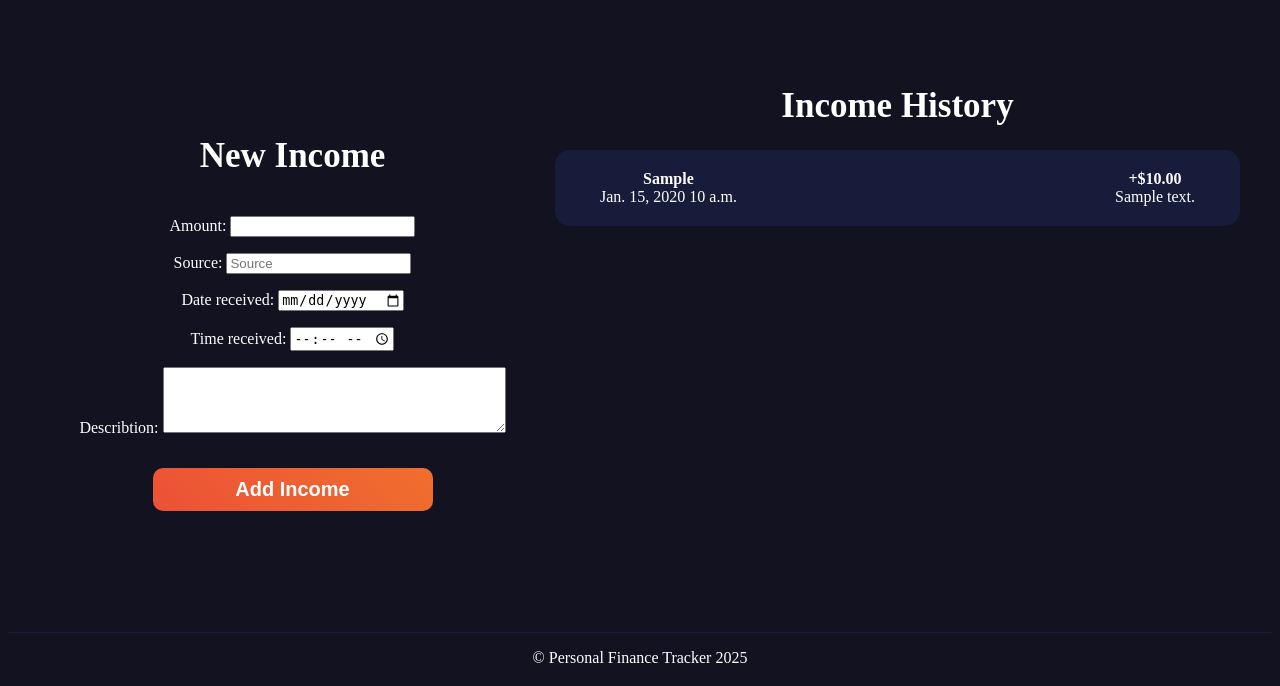
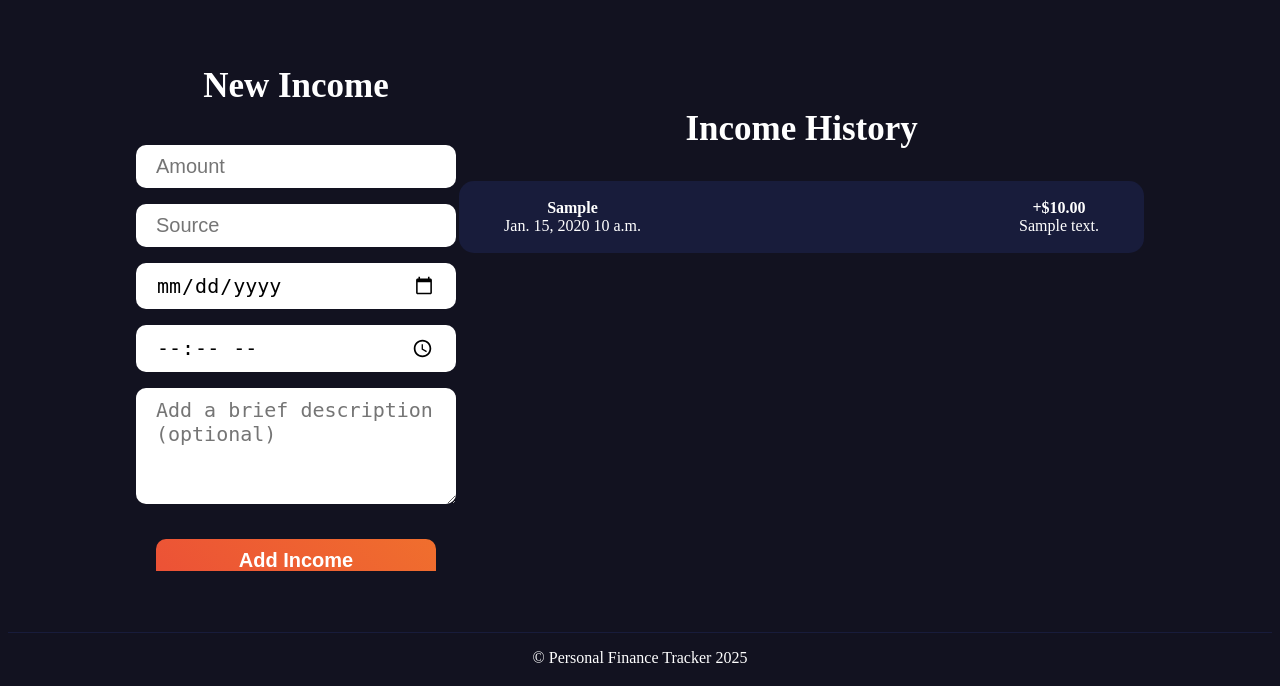
Before and after one commit to notedwinpiatek/PersonalFinanceTracker, a Django app: template personal_finance_tracker/finance_tracker/templates/finance_tracker/income.html in a window 1280 px wide. Shown: the part 114-800 px from the top of the page. Run offline with Django 5.2, Linux system fonts and the light colour scheme; the template is opened without the code that fills it: values that come from a table or form of the project are taken from there, others are empty; tables that the repository leaves empty hold one stand-in row (values such as "Sample post"); some web fonts are replaced.

Commit message:
style: layout of income page

```diff
--- a/personal_finance_tracker/finance_tracker/forms.py
+++ b/personal_finance_tracker/finance_tracker/forms.py
@@ -13,8 +13,17 @@ class IncomeForm(forms.ModelForm):
     class Meta:
         model = Income
         fields = ['amount', 'source', 'date_received', 'time_received', 'describtion']
+        labels = {
+            'amount': '',
+            'source': '',
+            'date_received': '',
+            'time_received': '',
+            'describtion': '',
+        }
         widgets = {
-            'date_received': forms.DateInput(attrs={'type': 'date'}),
-            'time_received': forms.TimeInput(attrs={'type': 'time'}),
-            'describtion': forms.Textarea(attrs={'rows': 4, 'cols': 40}),
+            'amount': forms.NumberInput(attrs={'class': 'form-control', 'id': 'amount-field', 'placeholder':'Amount'}),
+            'source': forms.TextInput(attrs={'class': 'form-control', 'id': 'source-field', 'placeholder': 'Source'}),
+            'date_received': forms.DateInput(attrs={'type': 'date', 'class': 'form-control'}),
+            'time_received': forms.TimeInput(attrs={'type': 'time', 'class': 'form-control'}),
+            'describtion': forms.Textarea(attrs={'class': 'form-control', 'id': 'description-field', 'placeholder': 'Add a brief description (optional)', 'rows': 4}),
         }
--- a/personal_finance_tracker/finance_tracker/static/finance_tracker/styles.css
+++ b/personal_finance_tracker/finance_tracker/static/finance_tracker/styles.css
@@ -139,10 +139,21 @@ footer p {
     margin-bottom: 100px;
 }
 
-.form-wrapper button, input[name="username"], input[name="password"], input[name="password1"], input[name="password2"], input[name="old_password"], input[name="new_password1"], input[name="new_password2"] {
+.form-wrapper button, input[name="username"], input[name="password"], input[name="password1"], input[name="password2"], input[name="old_password"], input[name="new_password1"], input[name="new_password2"], .form-control {
     font-size: 20px;
     border-radius: 10px;
     border:none;
+}
+.form-block {
+    height: 100%;
+    margin: 0px;
+    padding: 0px;
+}
+
+.form-control{
+    padding: 10px 20px;
+    margin-bottom: 0px;
+    width: 280px;
 }
 
 input[name="username"], input[name="password"], input[name="password1"], input[name="password2"], input[name="old_password"], input[name="new_password1"], input[name="new_password2"] {
@@ -329,22 +340,18 @@ button:hover {
 
 }
 
-#history-item::-webkit-scrollbar {
+*::-webkit-scrollbar {
     width: 4px;
 }
 
-#history-item::-webkit-scrollbar-track {
+*::-webkit-scrollbar-track {
     background: transparent;
 }
 
-#history-item::-webkit-scrollbar-thumb {
+*::-webkit-scrollbar-thumb {
     background: transparent;
     border-radius: 5px;
     height: 10px;
-}
-
-#history-item::-webkit-scrollbar-thumb:hover {
-    background: var(--secondary-color);
 }
 
 .history p {
@@ -360,39 +367,47 @@ button:hover {
 .history-expense {
     color: var(--red);
 }
+
+
 /* INCOME PAGE */
 .container {
-    width: 100%;
-    max-width: 1200px;
+    width: 80%;
     margin: 0 auto;
-    display: flex;
-    display: grid;
-    grid-template-columns: repeat(2, 1fr);
-    grid-template-rows: 1fr;
-    grid-column-gap: 10px;
-    grid-row-gap: 0px;
+    display:flex;
+    align-items: center;
+    justify-content: space-around;
+    height: 83%;
+    overflow: hidden;
 }
-.income-form{
-    grid-area: 1 / 1 / 2 / 2;
 
+.income-block {
+    height: 87%;
+    overflow-y: scroll;
+    overflow-x: hidden;
+    position: relative;
 }
-.income-block {
-    grid-area: 1 / 2 / 2 / 3;
-}
+
 .income-block ul{
     padding-inline-start: 0px;
 }
-.income-list{
-    width: 100%;
+
+.income-block h1 {
+    position: sticky;
+    margin-top: 0;
+    top: 0;
+    padding: 22px 0px 9px 0px;
+    background-color: var(--background-color);
+    z-index: 10;
 }
+
 .income-item{
-    width: 595PX;
+    width: 595px;
     display: flex;
     justify-content: space-between;
     list-style-type: none;
     align-items: center;
     border: none;
-    padding: 20px 45px;
+    padding: 18px 45px;
     margin-bottom: 15px;
     border-radius: 15px;
     background-color: var(--secondary-background);
--- a/personal_finance_tracker/finance_tracker/templates/finance_tracker/income.html
+++ b/personal_finance_tracker/finance_tracker/templates/finance_tracker/income.html
@@ -4,14 +4,15 @@
 
 {% block content %}
 <div class="container">
-    <div class="form-wrapper">
+    <div class="form-wrapper form-block">
         <h1>New Income</h1>
         <form method="post">
             {% csrf_token %}
             {{ form.as_p }}
-            <button type="submit">Add Income</button>
+            <button class="add-income-btn" type="submit">Add Income</button>
         </form>
     </div>
+
     <div class="income-block">
         <h1>Income History</h1>
         <ul class="income-list">
@@ -32,11 +33,4 @@
         </ul>
     </div>
 </div>
-<script>
-    document.querySelector('input[name="source"]').setAttribute('placeholder', 'Source');
-    document.querySelector('input[name="description"]').setAttribute('placeholder', 'description');
-    document.querySelector('input[name="date"]').setAttribute('placeholder', 'date');
-    document.querySelector('input[name="time"]').setAttribute('placeholder', 'time');
-    document.querySelector('input[name="amount"]').setAttribute('placeholder', 'amount');
-</script>
 {% endblock %}
```
